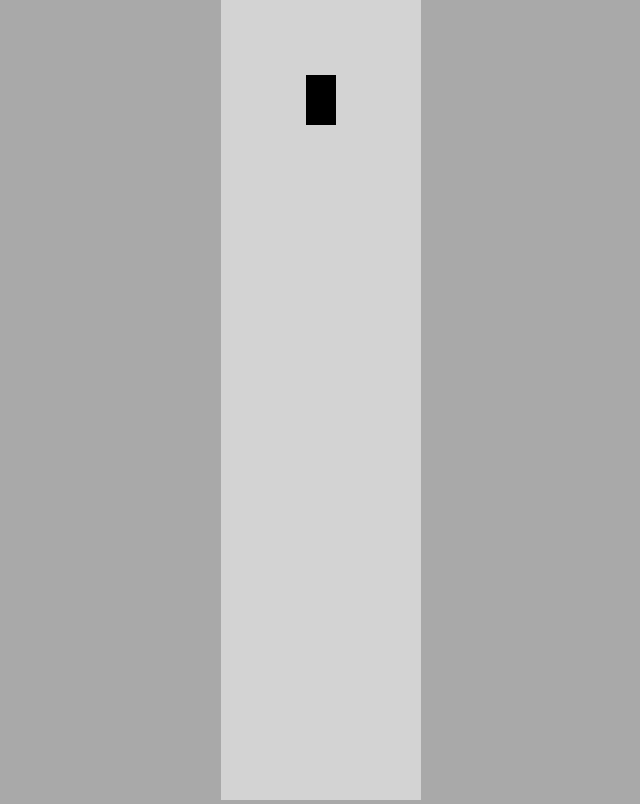
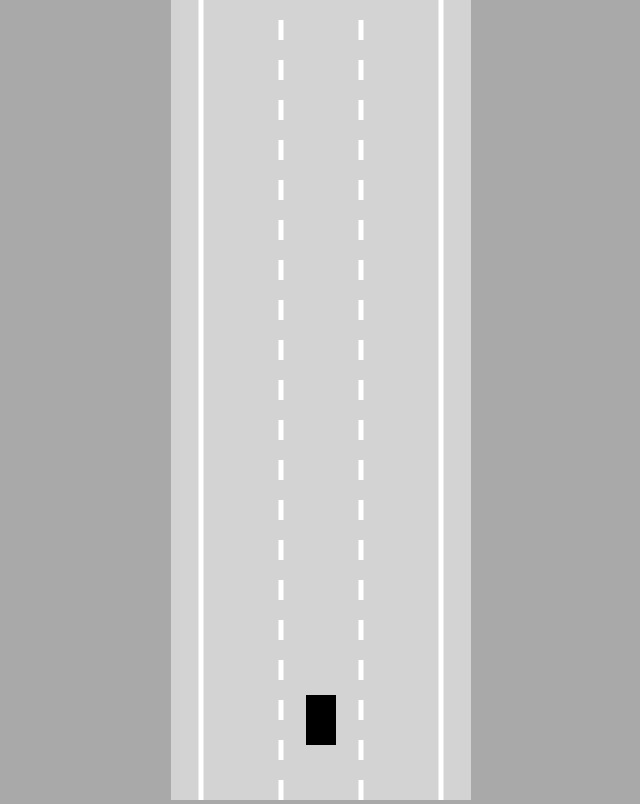
Before and after one commit to Ronnn007/SelfDriving-Car, a plain HTML site: page Self-DrivingCarJS/index.html in a window 1280 px wide. Shown: the whole page, without its empty margins (319-959 px from the left). Drawn offline with Linux system fonts and the light colour scheme.

Commit message:
Updated with Road structures

```diff
--- a/Self-DrivingCarJS/index.html
+++ b/Self-DrivingCarJS/index.html
@@ -5,6 +5,8 @@
 </head>
 <body>
     <canvas id="myCanvas"></canvas>
+    <script src="utils.js"></script>
+    <script src="road.js"></script>
     <script src="controls.js"></script>
     <script src="car.js"></script>
     <script src="main.js"></script>
--- a/Self-DrivingCarJS/main.js
+++ b/Self-DrivingCarJS/main.js
@@ -1,8 +1,9 @@
 const canvas=document.getElementById("myCanvas");
-canvas.width=200;
+canvas.width=300;
 
 const ctx = canvas.getContext("2d");
-const car=new Car(100,100,30,50);
+const road=new Road(canvas.width/2,canvas.width*0.8);
+const car=new Car(road.getLaneCenter(1),100,30,50);
 
 animate();
 
@@ -10,6 +11,12 @@ function animate(){
     car.update();
 
     canvas.height=window.innerHeight;
+
+    ctx.save();
+    ctx.translate(0,-car.y+canvas.height*0.9);
+    road.draw(ctx);
     car.draw(ctx);
+
+    ctx.restore();
     requestAnimationFrame(animate);
 }
--- /dev/null
+++ b/Self-DrivingCarJS/road.js
@@ -0,0 +1,56 @@
+class Road{
+    constructor(x,width,laneCount=3){
+        this.x=x;
+        this.width=width;
+        this.laneCount=laneCount;
+
+        this.left=x-width/2;
+        this.right=x+width/2;
+
+        const infinity=1000000;
+        this.top=-infinity;
+        this.bottom=+infinity;
+
+        const topLeft={x:this.left,y:this.top};
+        const topRight = {x:this.right,y:this.top};
+        const bottomLeft = {x:this.left,y:this.bottom};
+        const bottomRight = {x:this.right,y: this.bottom};
+
+        this.borders=[
+            [topLeft,bottomLeft,],
+            [topRight,bottomRight]
+        ];
+    }
+    getLaneCenter(laneIndex){
+        const laneWidth=this.width/this.laneCount;
+        return this.left+laneWidth/2+laneIndex*laneWidth;
+    }
+
+    draw(ctx){
+        ctx.lineWidth=5;
+        ctx.strokeStyle="white";
+
+        for(let i=1;i<=this.laneCount-1; i++){
+            const x=lerp(
+                this.left,
+                this.right,
+                i/this.laneCount
+            );
+
+            ctx.setLineDash([20,20]);
+            ctx.beginPath();
+            ctx.moveTo(x,this.top);
+            ctx.lineTo(x,this.bottom);
+            ctx.stroke();
+
+        }
+
+        ctx.setLineDash([]);
+        this.borders.forEach(border=>{
+            ctx.beginPath();
+            ctx.moveTo(border[0].x,border[0].y);
+            ctx.lineTo(border[1].x,border[1].y);
+            ctx.stroke();
+        });
+    }
+}
--- /dev/null
+++ b/Self-DrivingCarJS/utils.js
@@ -0,0 +1,3 @@
+function lerp(A, B, t) {
+    return A + (B - A) * t;
+}
```
